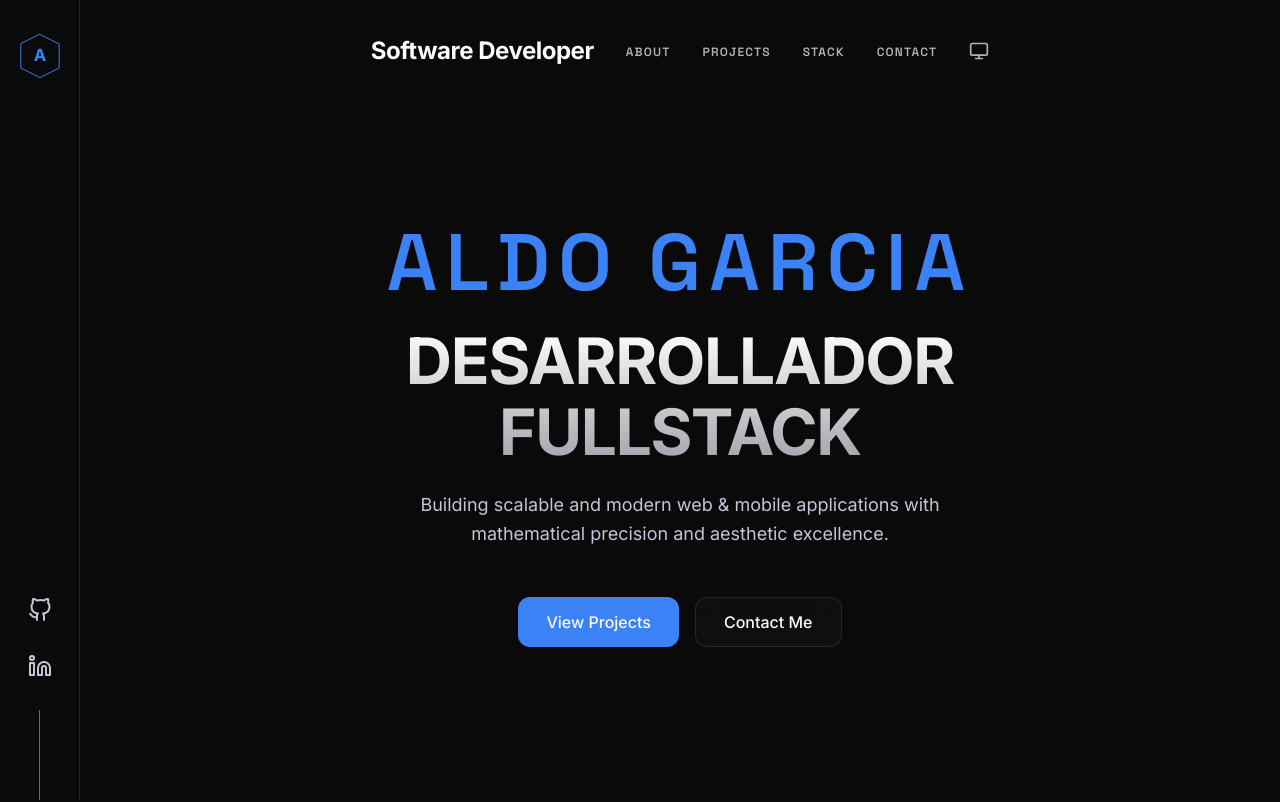
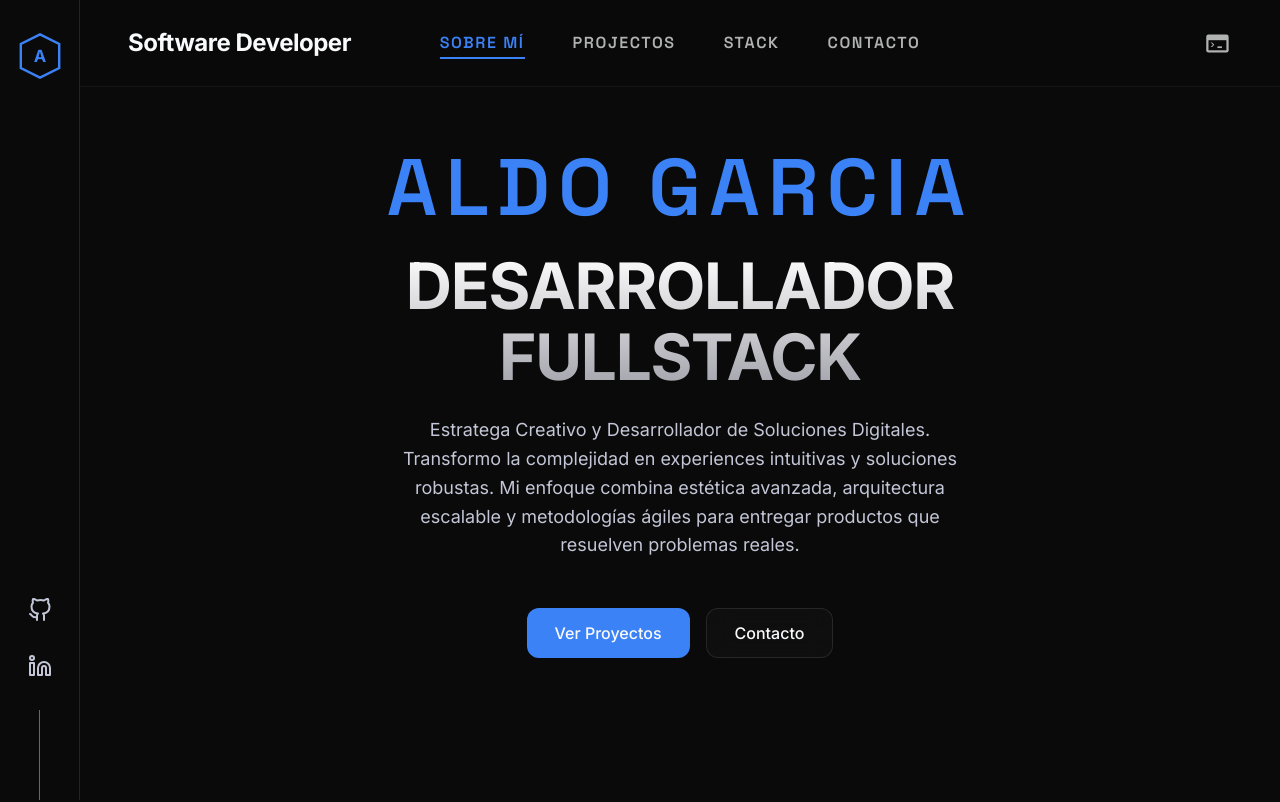
Before and after one commit to wall213/Portafolio, a React (Vite) app: page / in a window 1280 px wide. Shown: the top 802 px of the page. Built offline with nearby package versions, Linux system fonts and the light colour scheme.

Commit message:
Portafolio-v0 - AGO - Header,Sidebar,Hero

```diff
--- a/src/components/Header.jsx
+++ b/src/components/Header.jsx
@@ -1,26 +1,55 @@
+import { useState, useEffect } from 'react';
 import styled from 'styled-components';
 
 const Header = () => {
+  const [activeSection, setActiveSection] = useState('');
+
+  const scrollToTop = (e) => {
+    e.preventDefault();
+    window.scrollTo({
+      top: 0,
+      behavior: 'smooth'
+    });
+  };
+
+  useEffect(() => {
+    const sections = document.querySelectorAll('section[id]');
+
+    const observer = new IntersectionObserver(
+      (entries) => {
+        entries.forEach((entry) => {
+          if (entry.isIntersecting) {
+            setActiveSection(entry.target.id);
+          }
+        });
+      },
+      {
+        rootMargin: '-20% 0px -60% 0px',
+        threshold: 0
+      }
+    );
+
+    sections.forEach((section) => observer.observe(section));
+
+    return () => observer.disconnect();
+  }, []);
+
   return (
-    <HeaderContainer className="container">
+    <HeaderContainer>
       <Logo>
-        <a href="/">Software Developer</a>
+        <a href="#" onClick={scrollToTop}>Software Developer</a>
       </Logo>
-      <nav>
+      <Nav>
         <NavList>
-          <li><NavLink href="#about" className="label-caps">ABOUT</NavLink></li>
-          <li><NavLink href="#projects" className="label-caps">PROJECTS</NavLink></li>
-          <li><NavLink href="#stack" className="label-caps">STACK</NavLink></li>
-          <li><NavLink href="#contact" className="label-caps">CONTACT</NavLink></li>
+          <li><NavLink href="#about" $active={activeSection === 'about'} className="label-caps">SOBRE MÍ</NavLink></li>
+          <li><NavLink href="#projects" $active={activeSection === 'projects'} className="label-caps">PROJECTOS</NavLink></li>
+          <li><NavLink href="#stack" $active={activeSection === 'stack'} className="label-caps">STACK</NavLink></li>
+          <li><NavLink href="#contact" $active={activeSection === 'contact'} className="label-caps">CONTACTO</NavLink></li>
         </NavList>
-      </nav>
+      </Nav>
       <Actions>
-        <button aria-label="Toggle theme">
-          <svg xmlns="http://www.w3.org/2000/svg" width="20" height="20" viewBox="0 0 24 24" fill="none" stroke="currentColor" strokeWidth="2" strokeLinecap="round" strokeLinejoin="round">
-            <rect x="2" y="3" width="20" height="14" rx="2" ry="2"></rect>
-            <line x1="8" y1="21" x2="16" y2="21"></line>
-            <line x1="12" y1="17" x2="12" y2="21"></line>
-          </svg>
+        <button aria-label="Terminal">
+          <IconTerminal />
         </button>
       </Actions>
     </HeaderContainer>
@@ -29,50 +58,99 @@ const Header = () => {
 
 export default Header;
 
+const IconTerminal = () => (
+  <svg viewBox="0 0 25 25" fill="currentColor">
+    <rect x="2" y="5" width="20" height="16" rx="2" />
+    <rect x="4" y="10" width="16" height="9" fill="var(--color-bg)" />
+    <path d="M6,12l2,2l-2,2h1.2l2-2l-2-2H6z" fill="currentColor" />
+    <rect x="12" y="15.5" width="4" height="1.5" fill="currentColor" />
+  </svg>
+);
+
 const HeaderContainer = styled.header`
   display: flex;
   align-items: center;
   justify-content: space-between;
-  padding-top: 32px;
-  padding-bottom: 32px;
-  gap: 32px; /* Add gap to prevent squishing */
-  flex-wrap: wrap; /* Allow wrapping on very small screens */
+  padding: 24px 48px;
+  gap: 32px;
+  flex-wrap: wrap;
+  position: sticky;
+  top: 0;
+  z-index: 50;
+  width: 100%;
+  background-color: rgba(10, 10, 10, 0.85);
+  backdrop-filter: blur(12px);
+  -webkit-backdrop-filter: blur(12px);
+  border-bottom: 1px solid rgba(255, 255, 255, 0.05);
+
+  @media (max-width: 768px) {
+    padding: 16px 24px;
+  }
 `;
 
 const Logo = styled.div`
+  flex: 1;
   flex-shrink: 0;
   a {
     font-family: var(--font-sans);
     font-weight: 700;
-    font-size: 24px; /* Increased slightly to make it look intentional */
+    font-size: 24px;
     color: var(--text-primary);
     letter-spacing: -0.02em;
-    white-space: nowrap; /* Prevent wrapping inside logo */
+    white-space: nowrap;
   }
+`;
+
+const Nav = styled.nav`
+  flex: 2;
+  display: flex;
+  justify-content: center;
 `;
 
 const NavList = styled.ul`
   display: flex;
-  gap: 32px;
-  flex-wrap: wrap; /* Prevent navigation from breaking */
+  gap: 48px;
+  flex-wrap: wrap;
 `;
 
 const NavLink = styled.a`
-  color: var(--text-primary);
-  opacity: 0.7;
+  font-size: 16px;
+  color: ${props => props.$active ? 'var(--color-accent)' : 'var(--text-primary)'};
+  opacity: ${props => props.$active ? '1' : '0.7'};
   transition: opacity 0.2s ease, color 0.2s ease;
+  position: relative;
+
+  &::after {
+    content: '';
+    position: absolute;
+    bottom: -6px;
+    left: 0;
+    width: 100%;
+    height: 2px;
+    background-color: var(--color-accent);
+    transform: scaleX(${props => props.$active ? '1' : '0'});
+    transform-origin: center;
+    transition: transform 0.2s ease;
+  }
 
   &:hover {
     opacity: 1;
     color: var(--color-accent);
+
+    &::after {
+      transform: scaleX(1);
+    }
   }
 `;
 
 const Actions = styled.div`
+  flex: 1;
+  display: flex;
+  justify-content: flex-end;
   button {
     color: var(--text-primary);
     opacity: 0.7;
-    transition: opacity 0.2s ease;
+    transition: all 0.2s ease;
     display: flex;
     align-items: center;
     justify-content: center;
@@ -80,6 +158,12 @@ const Actions = styled.div`
     &:hover {
       opacity: 1;
       color: var(--color-accent);
+      transform: translateY(-2px);
+    }
+
+    svg {
+      width: 28px;
+      height: 28px;
     }
   }
 `;
--- a/src/components/Hero.jsx
+++ b/src/components/Hero.jsx
@@ -7,11 +7,14 @@ const Hero = () => {
         <HeroLabel className="label-caps">ALDO GARCIA</HeroLabel>
         <HeroTitle>DESARROLLADOR FULLSTACK</HeroTitle>
         <HeroSubtitle>
-          Building scalable and modern web & mobile applications with mathematical precision and aesthetic excellence.
+          Estratega Creativo y Desarrollador de Soluciones Digitales.
+          Transformo la complejidad en experiences intuitivas y soluciones robustas.
+          Mi enfoque combina estética avanzada, arquitectura escalable y metodologías ágiles
+          para entregar productos que resuelven problemas reales.
         </HeroSubtitle>
         <HeroActions>
-          <PrimaryButton>View Projects</PrimaryButton>
-          <SecondaryButton>Contact Me</SecondaryButton>
+          <PrimaryButton>Ver Proyectos</PrimaryButton>
+          <SecondaryButton>Contacto</SecondaryButton>
         </HeroActions>
       </HeroContent>
     </HeroSection>
@@ -24,9 +27,9 @@ const HeroSection = styled.section`
   display: flex;
   flex-direction: column;
   align-items: center;
-  justify-content: center;
   text-align: center;
-  min-height: 70vh;
+  padding-top: 60px;
+  min-height: 50vh;
 `;
 
 const HeroContent = styled.div`
--- a/src/components/Sidebar.jsx
+++ b/src/components/Sidebar.jsx
@@ -4,7 +4,7 @@ const Sidebar = () => {
   return (
     <SidebarContainer>
       <TopLogo>
-        <IconHexagonB />
+        <IconHexagonA />
       </TopLogo>
       <BottomSection>
         <SocialLinks>
@@ -22,10 +22,11 @@ const Sidebar = () => {
 };
 
 export default Sidebar;
-const IconHexagonB = () => (
-  <svg viewBox="0 0 100 100">
-    <polygon points="50,5 90,25 90,75 50,95 10,75 10,25" />
-    <text x="50" y="60" fontSize="35" fontWeight="bold" textAnchor="middle" fill="currentColor" stroke="none">A</text>
+const IconHexagonA = () => (
+  <svg viewBox="0 0 100 100" className="hexagon-svg">
+    <polygon className="shadow" points="50,5 90,25 90,75 50,95 10,75 10,25" />
+    <polygon className="front" points="50,5 90,25 90,75 50,95 10,75 10,25" />
+    <text x="50" y="62" fontSize="35" fontWeight="bold" textAnchor="middle" fill="currentColor" stroke="none">A</text>
   </svg>
 );
 
@@ -67,16 +68,41 @@ const TopLogo = styled.div`
   display: flex;
   align-items: center;
   justify-content: center;
+  cursor: pointer;
 
   svg {
     width: 48px;
     height: 48px;
     color: var(--color-accent);
     fill: none;
-    stroke: currentColor;
-    stroke-width: 2;
-    stroke-linecap: round;
-    stroke-linejoin: round;
+
+    .shadow {
+      fill: var(--color-accent);
+      opacity: 0;
+      transition: all 0.2s ease;
+    }
+
+    .front {
+      fill: var(--color-bg);
+      stroke: var(--color-accent);
+      stroke-width: 5;
+      transition: all 0.2s ease;
+    }
+
+    text {
+      fill: var(--color-accent);
+      transition: all 0.2s ease;
+    }
+  }
+
+  &:hover svg {
+    .shadow {
+      opacity: 1;
+      transform: translate(6px, 6px);
+    }
+    .front, text {
+      transform: translate(-3px, -3px);
+    }
   }
 `;
 
```
